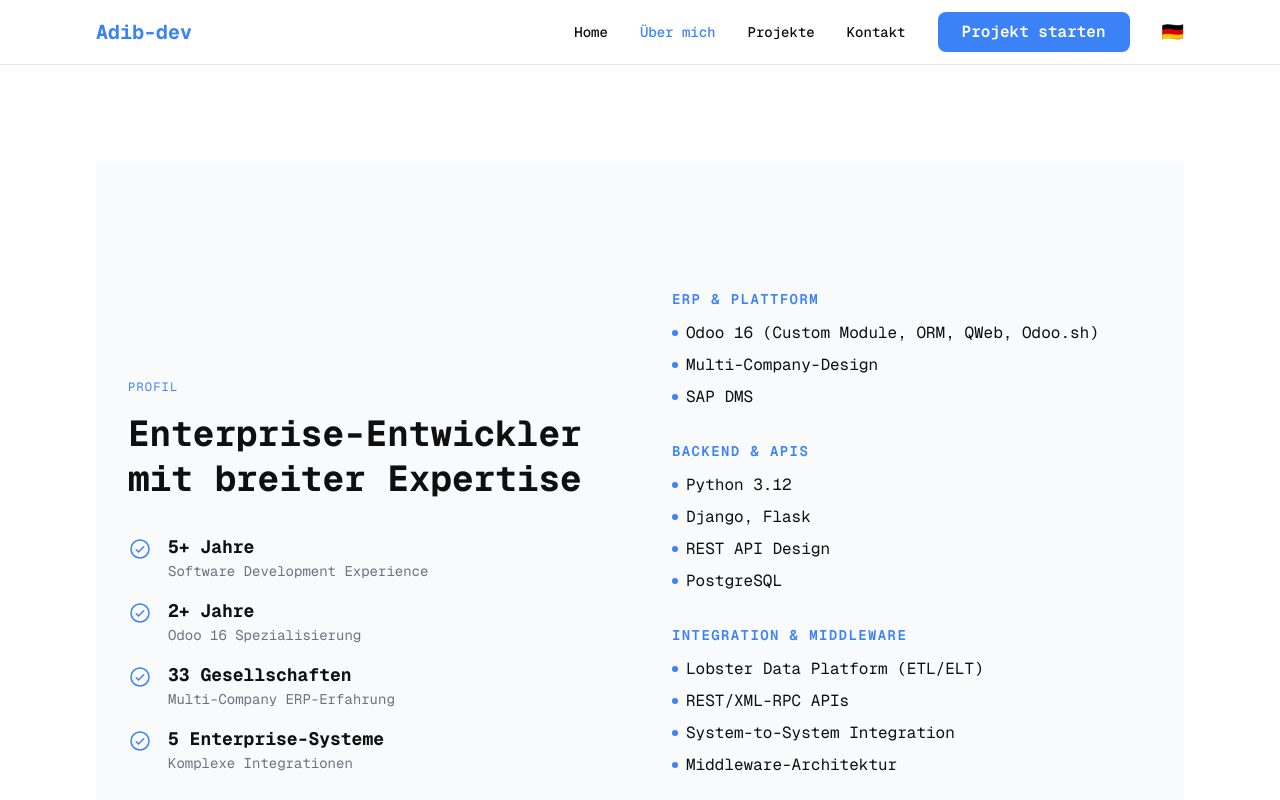
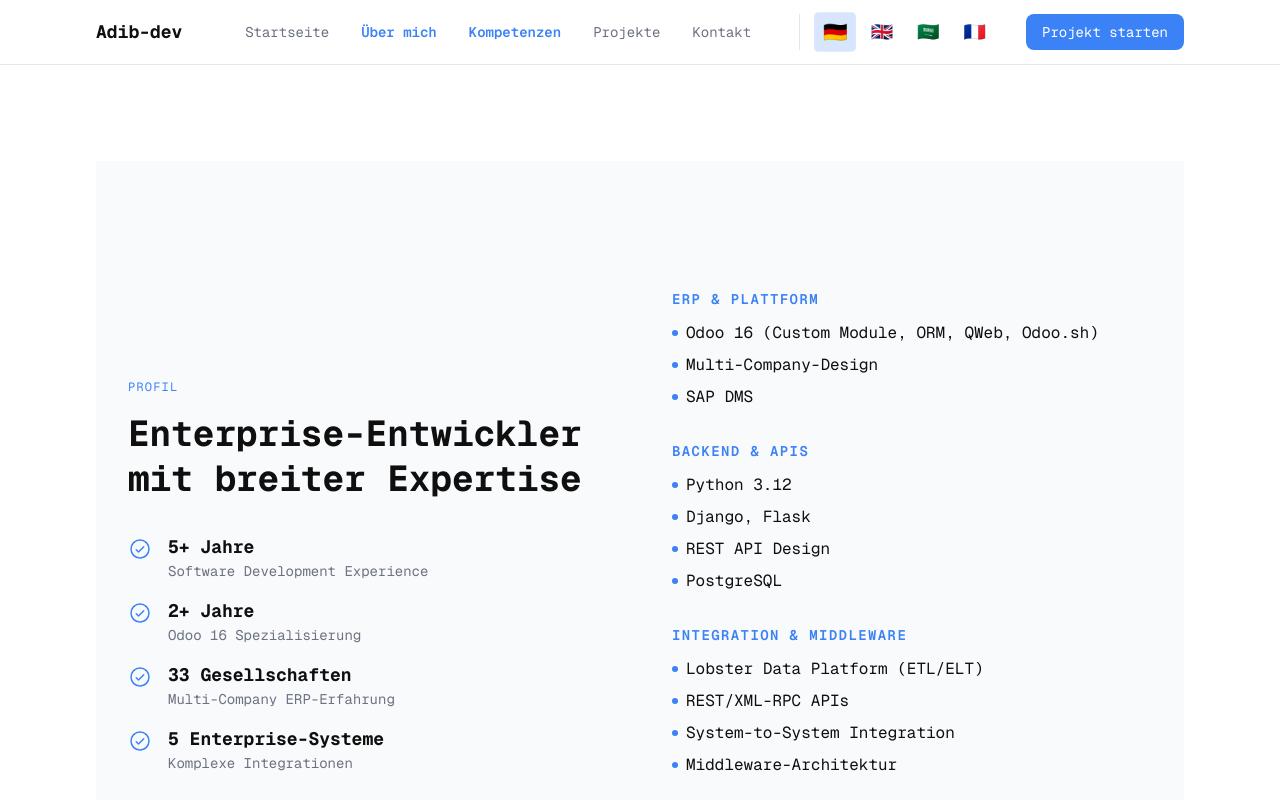
Before and after one commit to adibo32/django-portfolio, a Next.js app in the folder frontend/: page /about in a window 1280 px wide. Shown: the top 800 px of the page. Built offline with nearby package versions, Linux system fonts and the light colour scheme.

Commit message:
Refactor Navbar to use global language context

```diff
--- a/frontend/components/Navbar.tsx
+++ b/frontend/components/Navbar.tsx
@@ -1,138 +1,120 @@
 "use client";
-import { useState, useEffect } from "react";
+
+import { useState } from "react";
+import { useContext } from "react";
+import { List, X } from "@phosphor-icons/react";
+import { motion } from "motion/react";
 import Link from "next/link";
 import { usePathname } from "next/navigation";
-import { List, X } from "@phosphor-icons/react";
-import { motion } from "motion/react";
+import { LanguageContext } from "@/app/layout";
 
 export function Navbar() {
   const [isOpen, setIsOpen] = useState(false);
-  const [currentLang, setCurrentLang] = useState("de");
-  const [showLangMenu, setShowLangMenu] = useState(false);
+
+  // 1. Language aus dem GLOBAL Context holen (nicht lokal!)
+  const { language, setLanguage } = useContext(LanguageContext);
   const pathname = usePathname();
 
   const navLinks = [
-    { label: "Home", href: "/" },
+    { label: "Startseite", href: "/" },
     { label: "Über mich", href: "/about" },
+    { label: "Kompetenzen", href: "/about#services" },
     { label: "Projekte", href: "/projects" },
     { label: "Kontakt", href: "/contact" },
   ];
 
+  // 2. Sprachen mit Flag-Icons
   const languages = [
-    { code: "de", name: "Deutsch", flag: "🇩🇪" },
-    { code: "en", name: "English", flag: "🇬🇧" },
-    { code: "ar", name: "العربية", flag: "🇸🇦" },
-    { code: "fr", name: "Français", flag: "🇫🇷" },
-  ];
-
-  // Sprache aus localStorage laden
-  useEffect(() => {
-    const saved = localStorage.getItem("language");
-    if (saved) setCurrentLang(saved);
-  }, []);
-
-  const handleLanguageChange = (lang: string) => {
-    setCurrentLang(lang);
-    localStorage.setItem("language", lang);
-    setShowLangMenu(false);
-  };
+    { code: "de", flag: "🇩🇪", label: "Deutsch" },
+    { code: "en", flag: "🇬🇧", label: "English" },
+    { code: "ar", flag: "🇸🇦", label: "العربية" },
+    { code: "fr", flag: "🇫🇷", label: "Français" },
+  ] as const;
 
   const isActive = (href: string) => {
     if (href === "/") return pathname === "/";
-    return pathname.startsWith(href);
+    return pathname.startsWith(href.split("#")[0]);
   };
 
   return (
     <nav className="sticky top-0 z-50 bg-background/80 backdrop-blur-md border-b border-border">
       <div className="container-max flex items-center justify-between h-16">
-        {/* Logo */}
+        {/* Logo mit neuem Text */}
         <Link
           href="/"
-          className="font-bold text-xl text-accent hover:text-accent-hover transition-colors"
+          className="text-lg font-bold text-foreground hover:text-accent transition-colors"
         >
           Adib-dev
         </Link>
 
-        {/* Desktop Navigation */}
         <div className="hidden md:flex items-center gap-8">
           {navLinks.map((link) => (
             <Link
-              key={link.href}
+              key={link.label}
               href={link.href}
-              className={`text-sm font-medium transition-colors ${
+              className={`text-sm transition-colors ${
                 isActive(link.href)
-                  ? "text-accent"
-                  : "text-foreground hover:text-accent"
+                  ? "text-accent font-semibold"
+                  : "text-muted hover:text-foreground"
               }`}
             >
               {link.label}
             </Link>
           ))}
 
-          {/* CTA Button */}
+          {/* 3. Language Selector mit Flags */}
+          <div className="flex items-center gap-2 ml-4 pl-4 border-l border-border">
+            {languages.map((lang) => (
+              <button
+                key={lang.code}
+                onClick={() => setLanguage(lang.code as "de" | "en" | "ar" | "fr")}
+                title={lang.label}
+                className={`text-lg px-2 py-1 rounded transition-all ${
+                  language === lang.code
+                    ? "bg-accent/20 text-accent scale-110"
+                    : "text-muted hover:text-foreground"
+                }`}
+              >
+                {lang.flag}
+              </button>
+            ))}
+          </div>
+
           <Link
             href="/contact"
-            className="px-6 py-2 bg-accent text-white font-semibold rounded-lg hover:bg-accent-hover transition-colors"
+            className="text-sm px-4 py-2 bg-accent text-white rounded-lg hover:bg-accent-hover transition-colors"
           >
             Projekt starten
           </Link>
-
-          {/* Language Selector */}
-          <div className="relative">
-            <button
-              onClick={() => setShowLangMenu(!showLangMenu)}
-              className="text-lg hover:text-accent transition-colors"
-              title="Sprache wechseln"
-            >
-              {languages.find(l => l.code === currentLang)?.flag}
-            </button>
-            {showLangMenu && (
-              <div className="absolute right-0 mt-2 w-40 bg-surface border border-border rounded-lg shadow-lg z-50">
-                {languages.map((lang) => (
-                  <button
-                    key={lang.code}
-                    onClick={() => handleLanguageChange(lang.code)}
-                    className="w-full text-left px-4 py-2 hover:bg-background transition-colors flex items-center gap-2"
-                  >
-                    <span>{lang.flag}</span>
-                    <span className="text-sm">{lang.name}</span>
-                  </button>
-                ))}
-              </div>
-            )}
-          </div>
         </div>
 
         {/* Mobile Menu Button */}
         <button
+          className="md:hidden p-2 text-foreground"
           onClick={() => setIsOpen(!isOpen)}
-          className="md:hidden p-2 text-foreground hover:text-accent transition-colors"
           aria-label="Toggle menu"
         >
-          {isOpen ? (
-            <X size={24} weight="bold" />
-          ) : (
-            <List size={24} weight="bold" />
-          )}
+          {isOpen ? <X size={24} /> : <List size={24} />}
         </button>
+      </div>
 
-        {/* Mobile Navigation */}
+      {/* Mobile Menu */}
       {isOpen && (
         <motion.div
-            initial={{ opacity: 0, y: -10 }}
+          initial={{ opacity: 0, y: -20 }}
           animate={{ opacity: 1, y: 0 }}
-            exit={{ opacity: 0, y: -10 }}
-            className="absolute top-full left-0 right-0 bg-background border-b border-border md:hidden"
+          exit={{ opacity: 0, y: -20 }}
+          className="md:hidden border-t border-border bg-surface"
         >
           <div className="container-max py-4 flex flex-col gap-4">
             {navLinks.map((link) => (
               <Link
-                  key={link.href}
+                key={link.label}
                 href={link.href}
-                  className={`text-sm font-medium transition-colors ${
+                className={`text-sm transition-colors ${
                   isActive(link.href)
-                      ? "text-accent"
-                      : "text-foreground hover:text-accent"
+                    ? "text-accent font-semibold"
+                    : "text-muted hover:text-foreground"
                 }`}
                 onClick={() => setIsOpen(false)}
               >
@@ -140,38 +122,37 @@
               </Link>
             ))}
 
-              {/* Mobile CTA */}
-              <Link
-                href="/contact"
-                className="px-6 py-2 bg-accent text-white font-semibold rounded-lg hover:bg-accent-hover transition-colors text-center"
-                onClick={() => setIsOpen(false)}
-              >
-                Projekt starten
-              </Link>
-
             {/* Mobile Language Selector */}
-              <div className="border-t border-border pt-4">
-                <p className="text-xs font-semibold text-muted mb-2">Sprache:</p>
-                <div className="flex gap-2">
+            <div className="flex items-center gap-2 pt-4 border-t border-border">
               {languages.map((lang) => (
                 <button
                   key={lang.code}
-                      onClick={() => handleLanguageChange(lang.code)}
-                      className={`flex-1 py-2 px-3 rounded text-sm font-medium transition-colors ${
-                        currentLang === lang.code
-                          ? "bg-accent text-white"
-                          : "bg-surface hover:bg-background"
+                  onClick={() => {
+                    setLanguage(lang.code as "de" | "en" | "ar" | "fr");
+                    setIsOpen(false);
+                  }}
+                  title={lang.label}
+                  className={`text-lg px-2 py-1 rounded transition-all ${
+                    language === lang.code
+                      ? "bg-accent/20 text-accent scale-110"
+                      : "text-muted hover:text-foreground"
                   }`}
                 >
                   {lang.flag}
                 </button>
               ))}
             </div>
-              </div>
+
+            <Link
+              href="/contact"
+              className="text-sm px-4 py-2 bg-accent text-white rounded-lg hover:bg-accent-hover transition-colors text-center"
+              onClick={() => setIsOpen(false)}
+            >
+              Projekt starten
+            </Link>
           </div>
         </motion.div>
       )}
-      </div>
     </nav>
   );
 }
```
Lines whose indentation alone changed are shown as unchanged.
